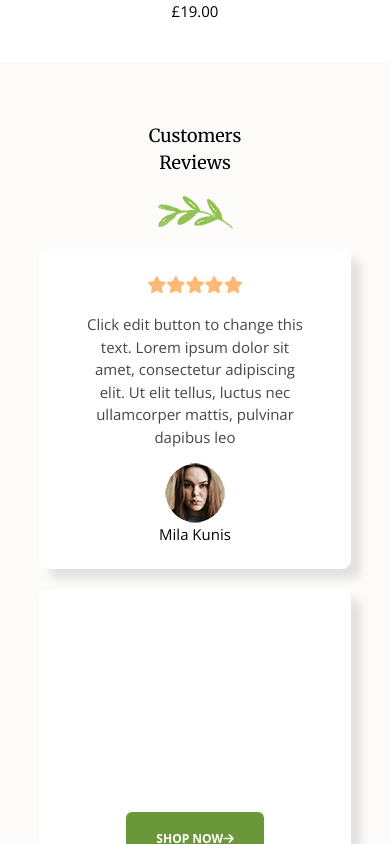
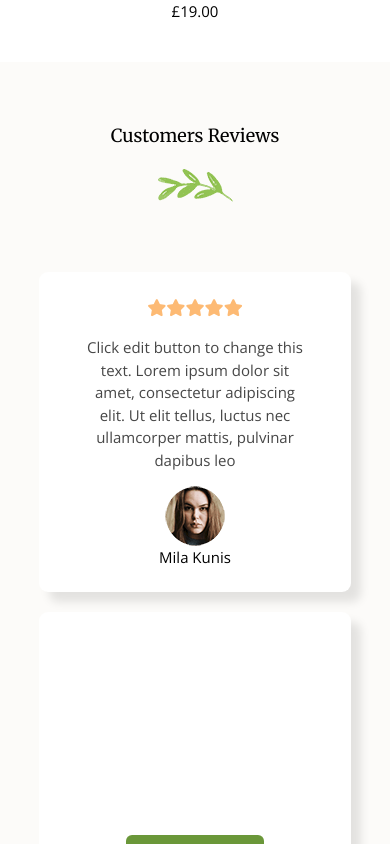
Before and after one commit to okwoducynthia/Organic-store, a React (Vite) app: page / in a window 390 px wide. Shown: the part 6140-6984 px from the top of the page. Built offline with nearby package versions, Linux system fonts and the light colour scheme; a web font is replaced by a local one.

Commit message:
customer-reviews section

```diff
--- a/src/Components/Home/Home.css
+++ b/src/Components/Home/Home.css
@@ -384,8 +384,9 @@
   align-items: center;
   text-align: center;
   flex-wrap: wrap;
-  height: 90vh;
   gap: 20px;
+  padding-top: 50px;
+  padding-bottom: 50px;
 }
 .customers-sub-container div {
   width: 27%;
@@ -717,21 +718,21 @@
   }
   .customers-sub-container {
     flex-direction: column;
-    padding-bottom: 40px;
-    height: 100%;
+    /* padding-bottom: 40px; */
+    /* height: 100%; */
   }
   .customers-sub-container div {
     width: 60%;
-    justify-items: center;
+    /* justify-items: center; */
   }
   .customers-sub-container div:nth-of-type(1) {
-    height: 320px;
+    height: 20rem;
   }
   .customers-sub-container div:nth-of-type(2) {
-    height: 320px;
+    height: 20rem;
   }
   .customers-sub-container div:nth-of-type(3) {
-    height: 320px;
+    height: 20rem;
   }
   .brand-container {
     flex-direction: column;
@@ -821,7 +822,7 @@
   }
   .customers-heading {
     margin-bottom: 20px;
-    width: 40%;
+    /* width: 40%; */
     margin-left: auto;
     margin-right: auto;
   }
```
